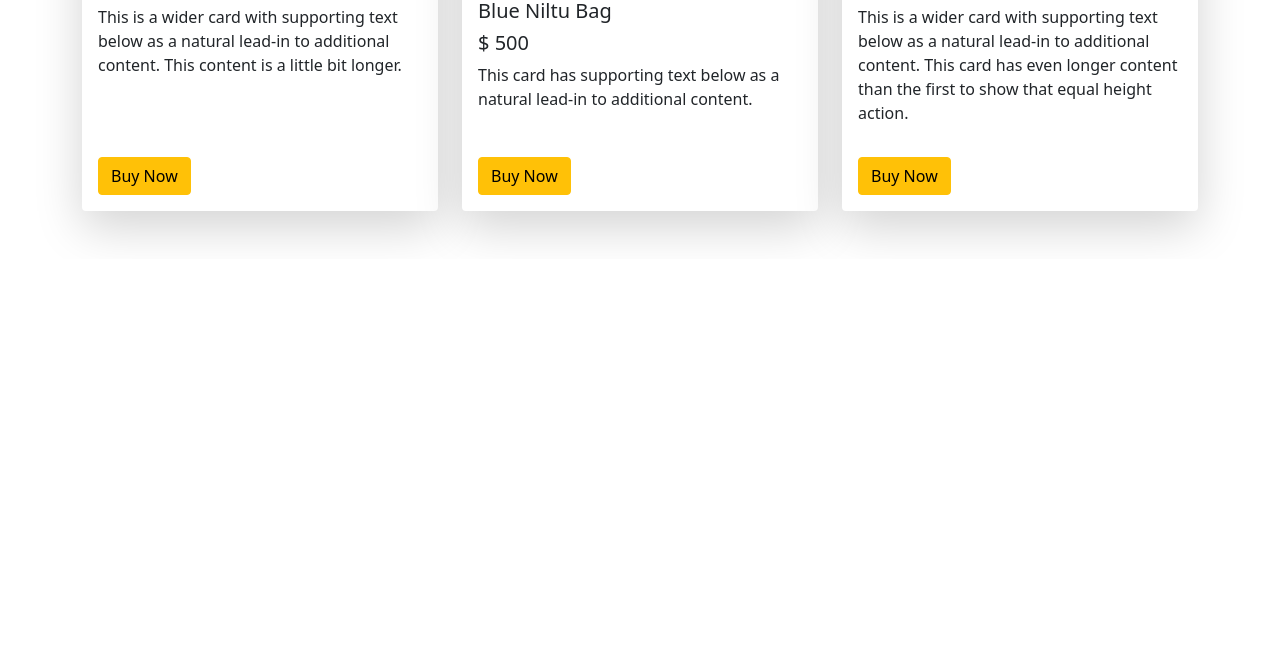
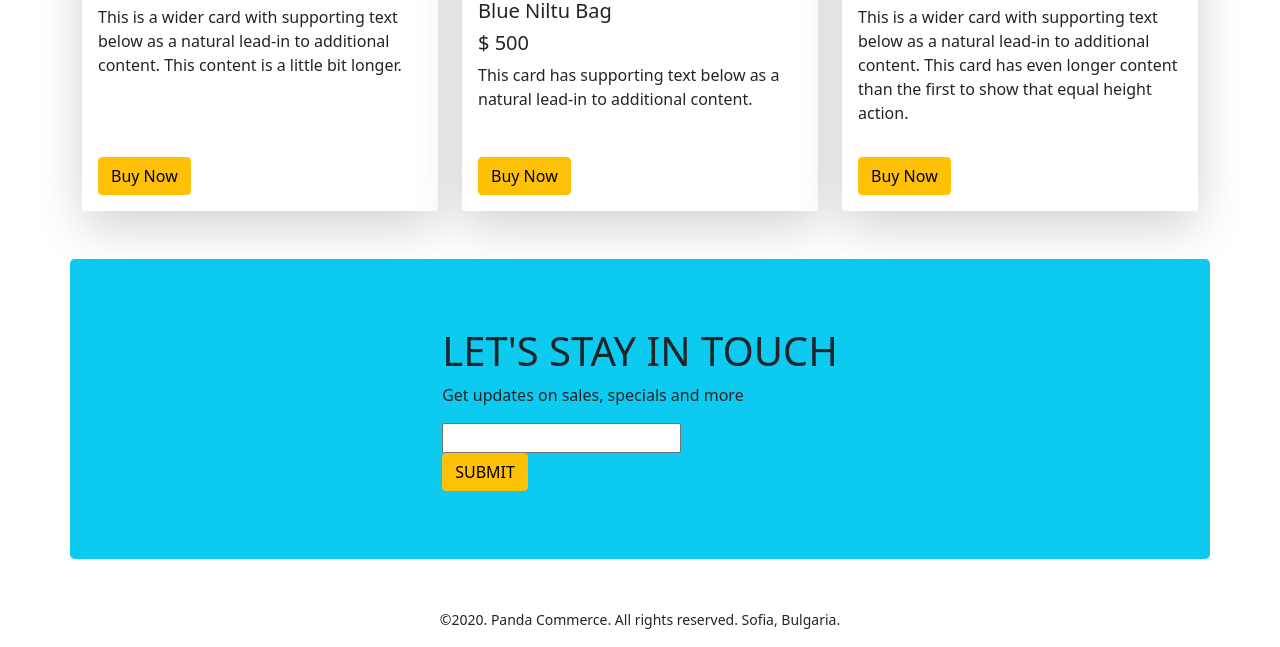
Before and after one commit to Mithon/panda-commerce, a plain HTML site: page index.html in a window 1280 px wide. Shown: the part 1919-2566 px from the top of the page. Before the commit the page ends 2178 px from the top, so only its background shows below. Drawn offline with nearby package versions, Linux system fonts and the light colour scheme.

Commit message:
subscribtion and footer added

```diff
--- a/index.html
+++ b/index.html
@@ -243,9 +243,23 @@
             </div>
         </section>
         <!-- product backpack ended  -->
+        <!-- subscriabe -->
+        <section style="height:300px;"
+            class="container bg-info d-flex justify-content-center align-items-center rounded-3">
+            <div>
+                <h1>LET'S STAY IN TOUCH</h1>
+                <p>Get updates on sales, specials and more</p>
+                <input type="text" alt="Enter your email">
+                <br>
+                <button class="btn btn-warning">SUBMIT</button>
+            </div>
+        </section>
+        <!-- subcribs section ended  -->
     </main>
-    <footer>
-
+    <footer class="mt-5 text-center">
+        <p>
+            <small>©2020. Panda Commerce. All rights reserved. Sofia, Bulgaria.</small>
+        </p>
     </footer>
     <!-- bootstrap JS -->
     <script src="https://cdn.jsdelivr.net/npm/bootstrap@5.0.2/dist/js/bootstrap.bundle.min.js"
```
